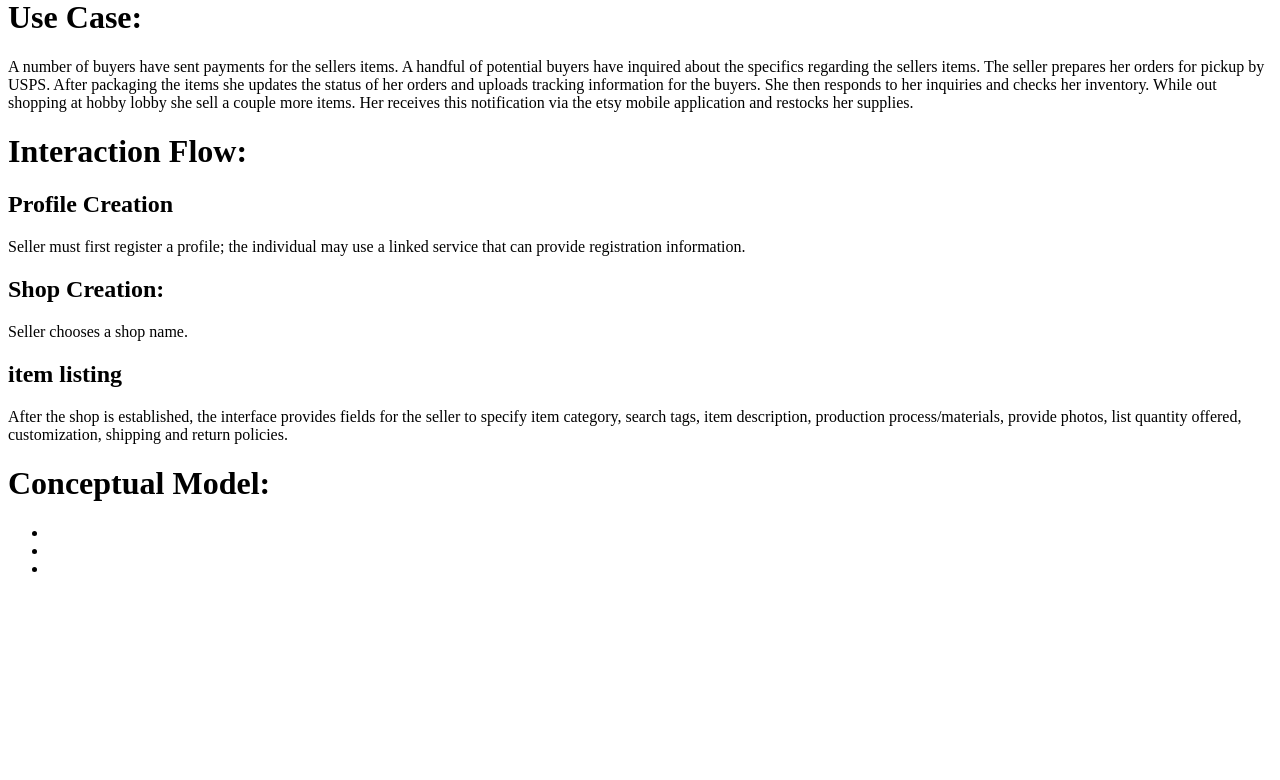
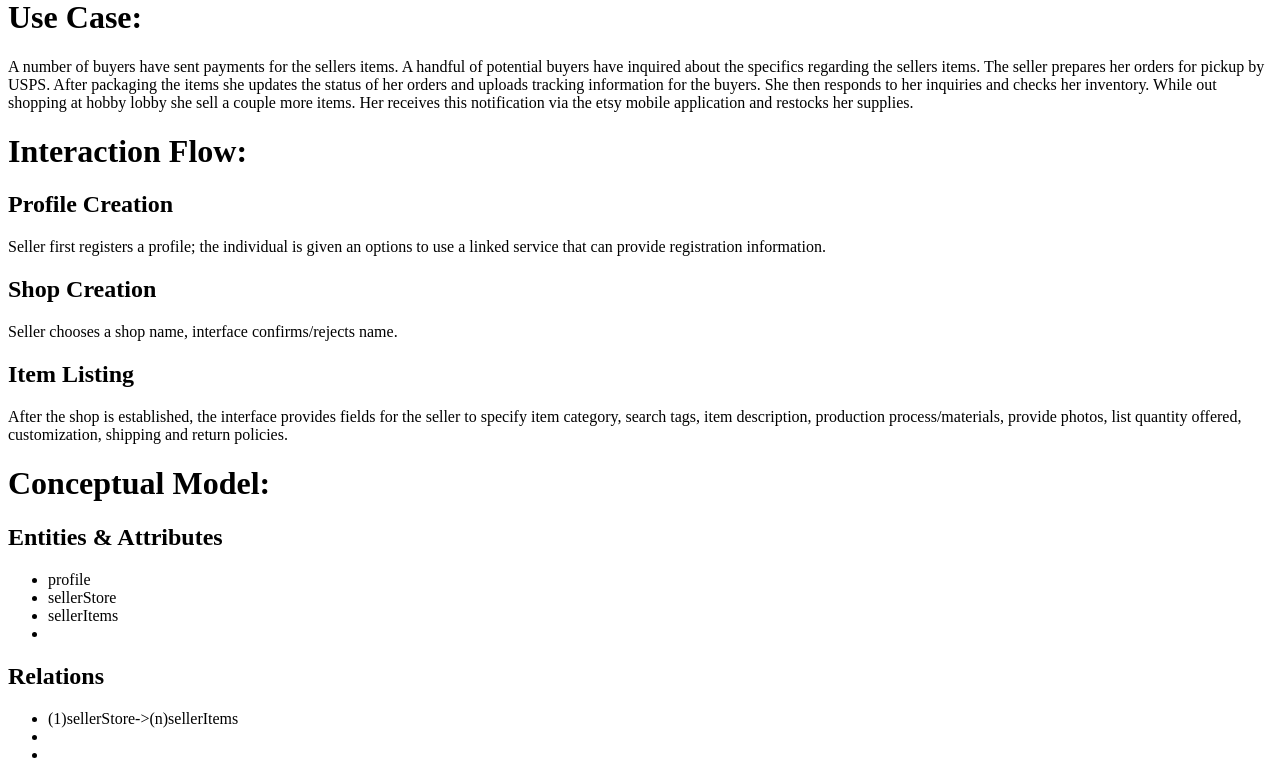
Before and after one commit to stevenhebert/data-design-etsy, a PHP site: page / in a window 1280 px wide. Shown: the part 797-1577 px from the top of the page. Before the commit the page ends 1369 px from the top, so only its background shows below. Run offline with PHP 8.4, Linux system fonts and the light colour scheme.

Commit message:
created index

```diff
--- a/index.php
+++ b/index.php
@@ -55,23 +55,35 @@
 
 			<h1>Interaction Flow:</h1>
 
-			<h2>Profile Creation</h2> Seller must first register a profile; the individual may use a linked service
-			that can provide registration information.
+			<h2>Profile Creation</h2> Seller first registers a profile; the individual is given an options to use a linked
+			service that can provide registration information.
 
-			<h2>Shop Creation:</h2> Seller chooses a shop name.
+			<h2>Shop Creation</h2> Seller chooses a shop name, interface confirms/rejects name.
 
-			<h2>item listing</h2> After the shop is established, the interface provides fields for
+			<h2>Item Listing</h2> After the shop is established, the interface provides fields for
 			the seller to specify item category, search tags, item description, production process/materials,
 			provide photos, list quantity offered, customization, shipping and return policies.
 
 
 
 			<h1>Conceptual Model:</h1>
+
+			<h2>Entities & Attributes</h2>
 			<ul>
+				<li>profile</li>
+				<li>sellerStore</li>
+				<li>sellerItems</li>
 				<li></li>
+			</ul>
+
+			<h2>Relations</h2>
+			<ul>
+				<li>(1)sellerStore->(n)sellerItems</li>
 				<li></li>
 				<li></li>
 			</ul>
 
+
+
 		</body>
 </html>
```
